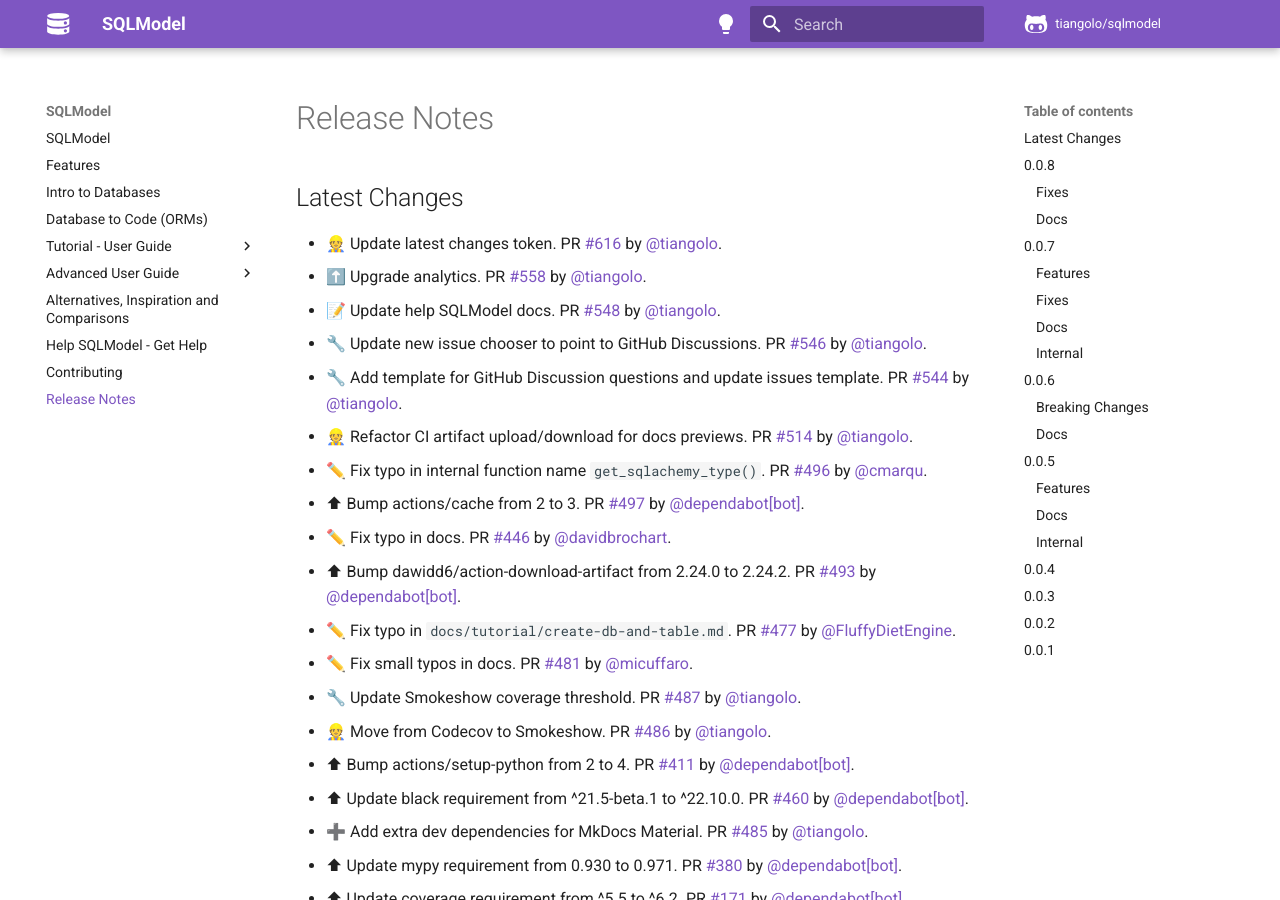
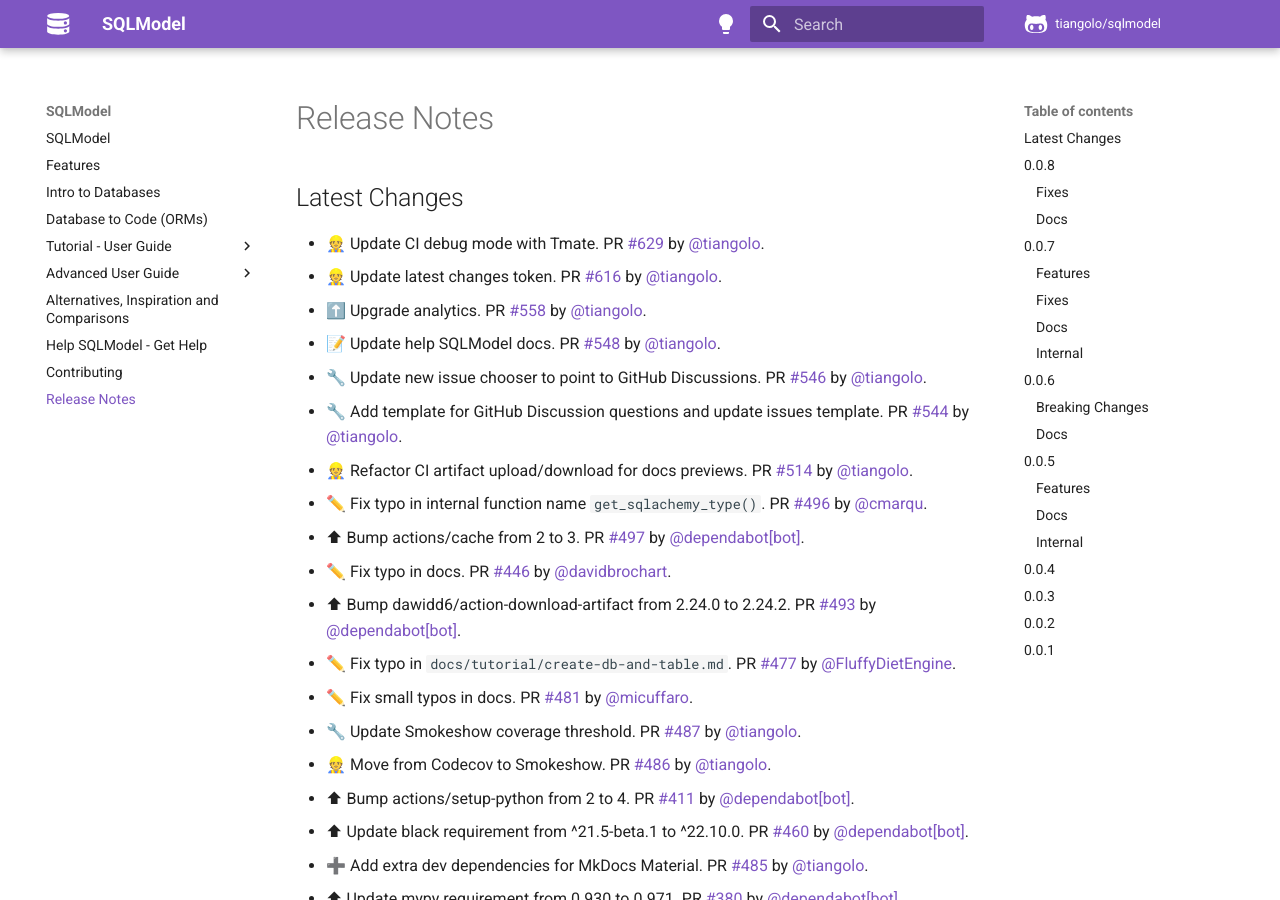
Before and after one commit to upmorpheus/Laravel-perfect, an MkDocs documentation site: the page built from docs/release-notes.md, in a window 1280 px wide and 900 px high. Built offline with MkDocs 1.6.1 and Material for MkDocs 9.7.7, drawn with Linux system fonts in a browser that asks for light colours; comment, search, counter and statistics services are not loaded.

Commit message:
📝 Update release notes

```diff
--- a/docs/release-notes.md
+++ b/docs/release-notes.md
@@ -2,6 +2,7 @@
 
 ## Latest Changes
 
+* 👷 Update CI debug mode with Tmate. PR [#629](https://github.com/tiangolo/sqlmodel/pull/629) by [@tiangolo](https://github.com/tiangolo).
 * 👷 Update latest changes token. PR [#616](https://github.com/tiangolo/sqlmodel/pull/616) by [@tiangolo](https://github.com/tiangolo).
 * ⬆️ Upgrade analytics. PR [#558](https://github.com/tiangolo/sqlmodel/pull/558) by [@tiangolo](https://github.com/tiangolo).
 * 📝 Update help SQLModel docs. PR [#548](https://github.com/tiangolo/sqlmodel/pull/548) by [@tiangolo](https://github.com/tiangolo).
```
